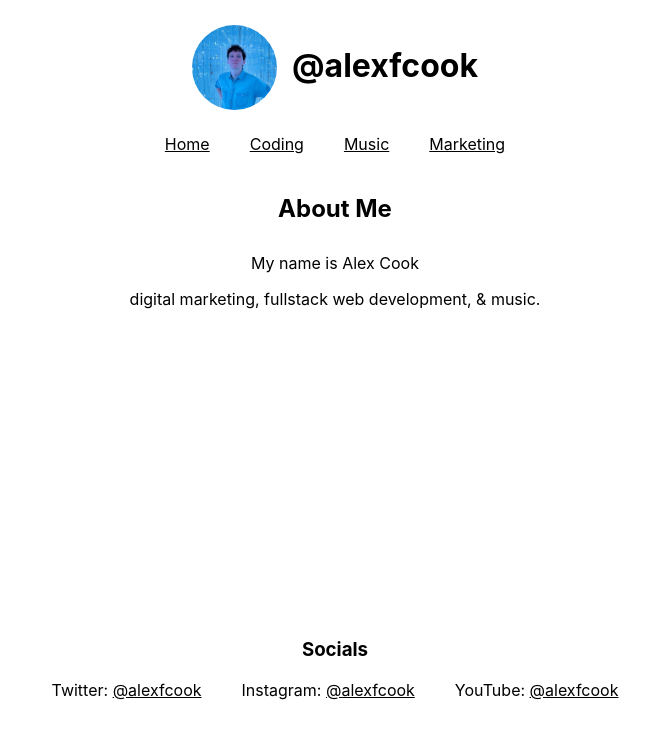
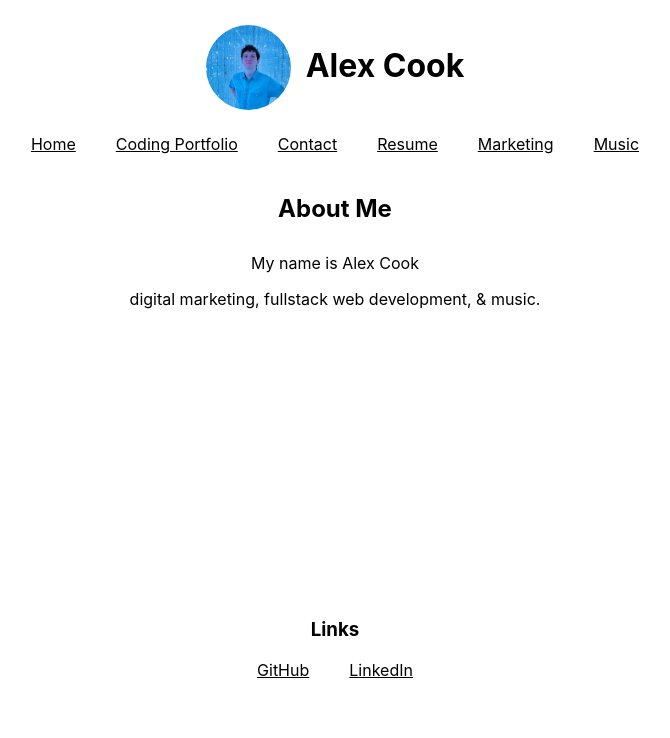
Before and after one commit to Alex-C-Codes/alexander, a React (Create React App) app: page / in a window 1280 px wide. Shown: the top 738 px of the page, without its empty margins (305-975 px from the left). Built offline with nearby package versions, Linux system fonts and the light colour scheme.

Commit message:
updated UI, added Contact page, widgets, and resume page. Updated footer

```diff
--- a/src/App.css
+++ b/src/App.css
@@ -87,6 +87,10 @@ li {
 }
 
 /* Header Styling */
+.siteHeader a {
+  text-decoration: none;
+}
+
 .navbar {
   margin-top: 25px;
   display: flex;
--- a/src/components/Footer.js
+++ b/src/components/Footer.js
@@ -8,13 +8,19 @@ export default function Footer() {
                 <li><a target="_blank" rel="noopener noreferrer" href="https://www.linkedin.com/in/alex-cook-5408b4ab/">LinkedIn</a></li>
                 <a target="_blank" rel="noopener noreferrer" href="https://github.com/Alex-C-Codes">GitHub</a>
             </ul> */}
-            <h3>Socials</h3>
+            <h3>Links</h3>
+            <ul>
+                <li><a href="https://twitter.com/AlexFCook">GitHub</a></li>
+                <li><a href="https://www.instagram.com/alexfcook/">LinkedIn</a></li>
+            </ul>
+            <br></br>
+            {/* <h3>Socials</h3>
             <ul>
                 <li>Twitter: <a href="https://twitter.com/AlexFCook">@alexfcook</a></li>
                 <li>Instagram: <a href="https://www.instagram.com/alexfcook/">@alexfcook</a></li>
                 <li>YouTube: <a href="https://www.youtube.com/@alexfcook">@alexfcook</a></li>
-                {/* <li>itch.io: <a href="https://alexcook.itch.io">alexcook</a></li> */}
-            </ul>
+                <li>itch.io: <a href="https://alexcook.itch.io">alexcook</a></li>
+            </ul> */}
         </div>
     )
 }
--- a/src/components/Navbar.js
+++ b/src/components/Navbar.js
@@ -6,13 +6,25 @@ export default function Navbar({ currentPage, handlePageChange }) {
             <div className="content-card-container">
                 <div style={{display:'flex',justifyContent:'center',marginBottom:'20px'}}>
                     <div style={{marginRight:'15px'}}>
-                        <img
+                        <a
+                            href="#home"
+                            onClick={() => handlePageChange('Home')}
+                            className={currentPage === 'Home' ? 'nav-link active' : 'nav-link'}
+                        >
+                            <img
                             src={require('./assets/profile.jpg')}
                             style={{width:"85px",height:"85px",borderRadius:'50%'}}
                             alt="Profile" />
+                        </a>
                     </div>
-                    <div>
-                        <h1>@alexfcook</h1>
+                    <div className="siteHeader">
+                        <a
+                            href="#home"
+                            onClick={() => handlePageChange('Home')}
+                            className={currentPage === 'Home' ? 'nav-link active' : 'nav-link'}
+                        >
+                            <h1>Alex Cook</h1>
+                        </a>
                     </div>
                 </div>
                 <ul>
@@ -31,7 +43,34 @@ export default function Navbar({ currentPage, handlePageChange }) {
                             onClick={() => handlePageChange('Coding')}
                             className={currentPage === 'Coding' ? 'nav-link active' : 'nav-link'}
                         >
-                            Coding
+                            Coding Portfolio
+                        </a>
+                    </li>
+                    <li>
+                        <a
+                            href="#contact"
+                            onClick={() => handlePageChange('Contact')}
+                            className={currentPage === 'contact' ? 'nav-link active' : 'nav-link'}
+                        >
+                            Contact
+                        </a>
+                    </li>
+                    <li>
+                        <a
+                            href="#resume"
+                            onClick={() => handlePageChange('Resume')}
+                            className={currentPage === 'Resume' ? 'nav-link active' : 'nav-link'}
+                        >
+                            Resume
+                        </a>
+                    </li>
+                    <li>
+                        <a
+                            href="#marketing"
+                            onClick={() => handlePageChange('Marketing')}
+                            className={currentPage === 'Marketing' ? 'nav-link active' : 'nav-link'}
+                        >
+                            Marketing
                         </a>
                     </li>
                     <li>
@@ -43,15 +82,6 @@ export default function Navbar({ currentPage, handlePageChange }) {
                             Music
                         </a>
                     </li>
-                    <li>
-                        <a
-                            href="#marketing"
-                            onClick={() => handlePageChange('Marketing')}
-                            className={currentPage === 'Marketing' ? 'nav-link active' : 'nav-link'}
-                        >
-                            Marketing
-                        </a>
-                    </li>
                 </ul>
             </div>
         </div>
--- a/src/components/PagesContainer.js
+++ b/src/components/PagesContainer.js
@@ -3,6 +3,8 @@ import Home from "./pages/Home";
 import Music from "./pages/Music";
 import Coding from "./pages/Coding";
 import Marketing from "./pages/Marketing";
+import Contact from "./pages/Contact";
+import Resume from "./pages/Resume";
 import Navbar from "./Navbar";
 import Footer from "./Footer";
 
@@ -22,6 +24,12 @@ export default function PagesContainer() {
         if (currentPage === 'Marketing') {
             return <Marketing />;
         }
+        if (currentPage === 'Contact') {
+            return <Contact />;
+        }
+        if (currentPage === 'Resume') {
+            return <Resume />;
+        }
     };
 
     const handlePageChange = (page) => setCurrentPage(page);
--- /dev/null
+++ b/src/components/Widgets/GoalTracker.js
@@ -0,0 +1,12 @@
+import React from "react";
+
+export default function GoalTracker() {
+    return (
+        <div className="goalTrackingPage">
+            <div className="content-card-container">
+                <h2>Goal Tracker</h2>
+                <p></p>
+            </div>
+        </div>
+    )
+}
--- a/src/components/pages/Coding.js
+++ b/src/components/pages/Coding.js
@@ -1,11 +1,18 @@
 import React from "react";
+
+import GoalTracker from "../Widgets/GoalTracker";
 
 export default function Coding() {
     return (
         <div className="codingPage">
             <div className="content-card-container">
-                <h2>Coding</h2>
-                <p>My web development company: <a href="https://www.pixelcooksites.com/">Pixel Cook Sites</a></p>
+                <h2>My Works</h2>
+                {/* <p>My web development company: <a href="https://www.pixelcooksites.com/">Pixel Cook Sites</a></p> */}
+
+                <br></br>
+
+                <div><GoalTracker/></div>
+
             </div>
         </div>
     )
--- /dev/null
+++ b/src/components/pages/Contact.js
@@ -0,0 +1,15 @@
+import React from "react";
+
+export default function Contact() {
+    return (
+        <div className="contactPage">
+            <h2>Socials</h2>
+            <ul>
+                <li>Twitter: <a href="https://twitter.com/AlexFCook">@alexfcook</a></li>
+                <li>Instagram: <a href="https://www.instagram.com/alexfcook/">@alexfcook</a></li>
+                <li>YouTube: <a href="https://www.youtube.com/@alexfcook">@alexfcook</a></li>
+                <li>itch.io: <a href="https://alexcook.itch.io">alexcook</a></li>
+            </ul>
+        </div>
+    )
+}
--- /dev/null
+++ b/src/components/pages/Resume.js
@@ -0,0 +1,12 @@
+import React from "react";
+
+export default function Resume() {
+    return (
+        <div className="resumePage">
+            <h2>Resume</h2>
+
+            <p>My Resume</p>
+
+        </div>
+    )
+}
```
Also changed, not shown: 1 other file (tests, documents, lock files or other folders).
